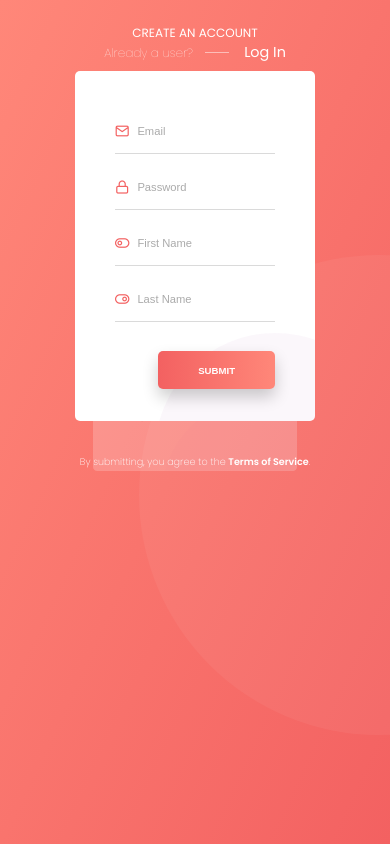
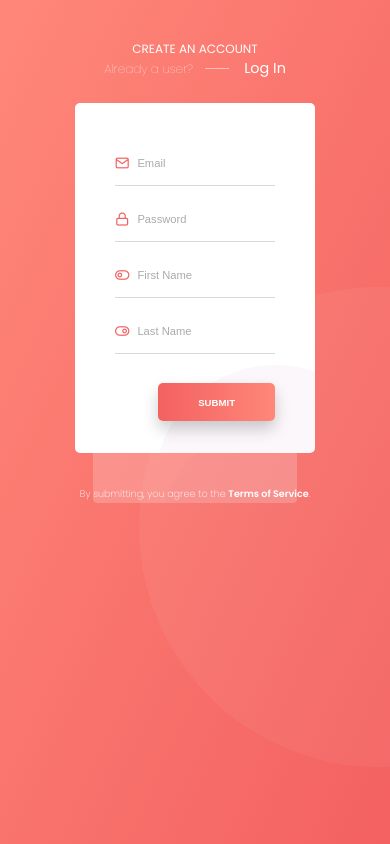
Before and after one commit to nilsonmolina/css-basics, a plain HTML site: page dribbble-remakes/02-signup/index.html in a window 390 px wide. Drawn offline with Linux system fonts and the light colour scheme; files whose address does not match are found by name.

Commit message:
small tweaks to responsive views for dribbble redesign - signup

```diff
--- a/dribbble-remakes/02-signup/style.css
+++ b/dribbble-remakes/02-signup/style.css
@@ -365,7 +365,7 @@ button:visited {
     .navbar {
         flex-direction: column;
         align-items: center;
-        padding: 3rem 0 1rem 0;
+        padding: 5rem 0 3rem 0;
     }
 }
 
@@ -376,6 +376,5 @@ button:visited {
     .signup-confirm {
         width: 20rem;
         transform: translateY(-46rem) scale(.85);
-
     }
 }
```
Also changed, not shown: README.md.
